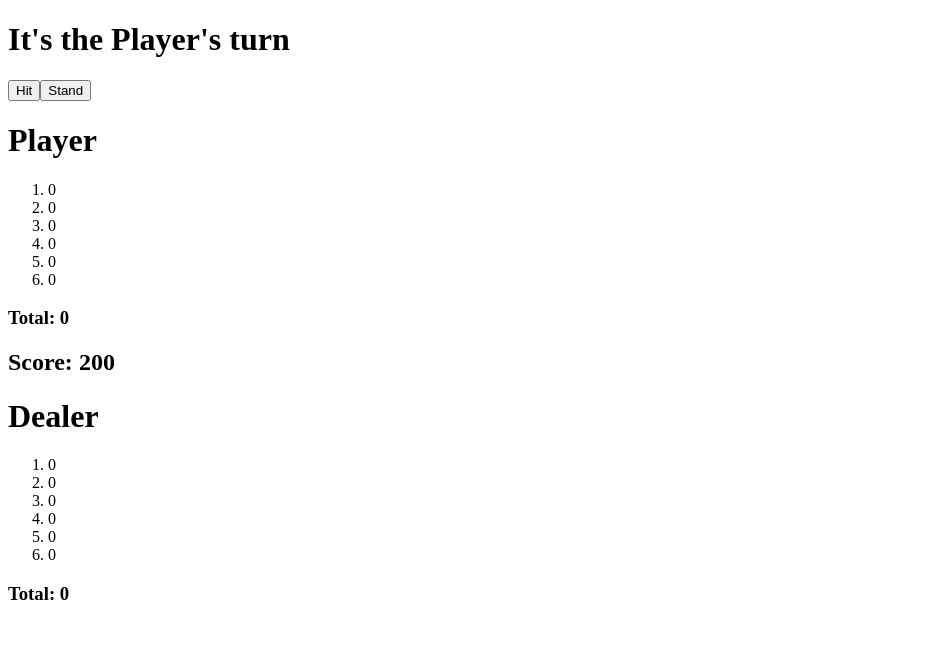
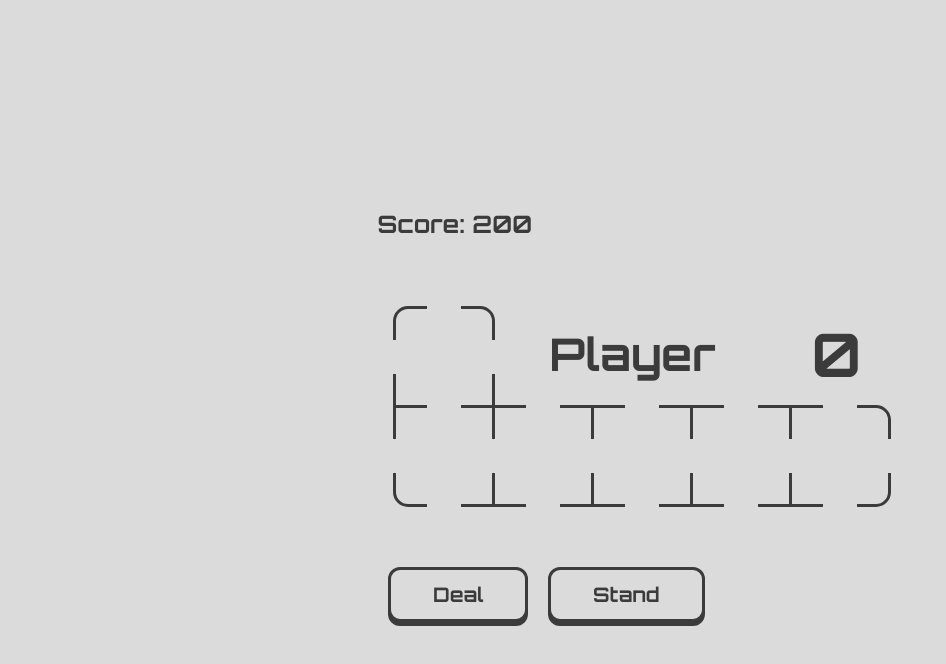
Before and after one commit to grahamhagenah/blackjack, a React (Create React App) app: page / in a window 1280 px wide. Shown: the top 664 px of the page, without its empty margins (0-946 px from the left). Built offline with nearby package versions, Linux system fonts and the light colour scheme.

Commit message:
styling grid

```diff
--- a/src/App.css
+++ b/src/App.css
@@ -1,38 +1,243 @@
-.App {
-  text-align: center;
+@import url('https://fonts.googleapis.com/css2?family=Orbitron:wght@700&display=swap');
+
+
+html,
+body {
+  height: 100%;
 }
 
-.App-logo {
-  height: 40vmin;
-  pointer-events: none;
-}
-
-@media (prefers-reduced-motion: no-preference) {
-  .App-logo {
-    animation: App-logo-spin infinite 20s linear;
-  }
-}
-
-.App-header {
-  background-color: #282c34;
-  min-height: 100vh;
+body {
+  font-family: 'Orbitron', sans-serif;
+  background-color: #DBDBDB;
   display: flex;
   flex-direction: column;
   align-items: center;
   justify-content: center;
-  font-size: calc(10px + 2vmin);
-  color: white;
+  color: #3B3B3B;
 }
 
-.App-link {
-  color: #61dafb;
+.hand {
+  margin: 4rem 0;
 }
 
-@keyframes App-logo-spin {
-  from {
-    transform: rotate(0deg);
+.front {
+  will-change: transform;
+  transition: transform 250ms;
+}
+
+.pushable:hover .front {
+  transform: translateY(-6px);
+}
+
+.pushable:active .front {
+  transform: translateY(-2px);
+}
+
+.pushable {
+  background: #3B3B3B;
+  border: none;
+  border-radius: 12px;
+  padding: 0;
+  cursor: pointer;
+}
+
+.front {
+  font-family: 'Orbitron', sans-serif;
+  display: block;
+  padding: 12px 42px;
+  border-radius: 12px;
+  font-size: 1.25rem;
+  color: #3B3B3B;
+  transform: translateY(-4px);
+  background: #DBDBDB;
+  border: 3px solid #3B3B3B;
+}
+
+button {
+  margin: 0 10px;
+}
+
+.pushable:focus:not(:focus-visible) {
+  outline: none;
+}
+
+.total {
+  font-size: 60px;
+}
+
+.name {
+  font-size: 45px;
+}
+
+ul {
+  display: grid;
+  grid-template-columns: repeat(5, 1fr);
+  list-style: none;
+  padding: 0;
+  margin-right: 15px;
+}
+
+li {
+  color: #3B3B3B;
+  font-size: 50px;
+  border-radius: 15px;
+  text-align: center;
+  min-height: 96px;
+  display: flex;
+  flex-direction: column;
+  justify-content: center;
+}
+
+ul li:nth-of-type(3),
+ul li:nth-of-type(4),
+ul li:nth-of-type(5),
+ul li:nth-of-type(6),
+ul li:nth-of-type(7),
+ul li:nth-of-type(8) {
+  border: 3px solid #3B3B3B;
+  aspect-ratio: 1;
+}
+
+ul li:nth-of-type(3) {
+  border-radius: 15px 15px 0 0;
+  transform: translate(15px, 3px);
+  position: relative;
+  z-index: 0;
+}
+
+ul li:nth-of-type(3):after,
+ul li:nth-of-type(4):after {
+  position: absolute;
+  background-color: #DBDBDB;
+  width: 34px;
+  z-index: 1;
+  content: "";
+  left: calc(50% - 17px);
+  height: 115px;
+}
+
+ul li:nth-of-type(3):before,
+ul li:nth-of-type(4):before {
+  position: absolute;
+  background-color: #DBDBDB;
+  height: 34px;
+  z-index: 1;
+  content: "";
+  right: -15px;
+  width: 120px;
+}
+
+ul li:nth-of-type(4) {
+  border-radius: 0 0 0 15px;
+}
+
+ul li:nth-of-type(5),
+ul li:nth-of-type(6),
+ul li:nth-of-type(7) {
+  border-radius: 0 0 0 0;
+  transform: translateX(6px);
+  position: relative;
+}
+
+/* horizontal divider  */
+ul li:nth-of-type(5):before,
+ul li:nth-of-type(6):before,
+ul li:nth-of-type(7):before,
+ul li:nth-of-type(8):before  {
+  position: absolute;
+  background-color: #DBDBDB;
+  height: 115px;
+  z-index: 1;
+  content: "";
+  left: calc(50% - 17px);
+  width: 34px;
+}
+
+/* vertical divider  */
+ul li:nth-of-type(5):after,
+ul li:nth-of-type(6):after,
+ul li:nth-of-type(7):after,
+ul li:nth-of-type(8):after  {
+  position: absolute;
+  background-color: #DBDBDB;
+  height: 34px;
+  z-index: 1;
+  content: "";
+  width: 115px;
+  right: -15px;
+  width: 115px;
+}
+
+ul li:nth-of-type(4) {
+  transform: translateX(15px);
+}
+
+ul li:nth-of-type(5) {
+  transform: translateX(12px);
+}
+
+ul li:nth-of-type(6) {
+  transform: translateX(9px);
+}
+
+ul li:nth-of-type(8) {
+  border-radius: 0 15px 15px 0;
+  transform: translateX(3px);
+}
+
+li:nth-of-type(1) {
+  grid-column: 2 / 5;
+  grid-row: 1;
+}
+
+ul li:nth-of-type(2) {
+  grid-column: 5 / 6;
+  grid-row: 1;
+}
+
+.card-value {
+  z-index: 100;
+  position: relative;
+}
+
+@media (max-width: 680px) {
+  body, html {
+    width: 100%;
+    margin: 0 auto;
+    position: fixed;
   }
-  to {
-    transform: rotate(360deg);
+
+  #root {
+    max-width: 100%;
+    margin: 0 15px;
   }
+
+  ul li:nth-of-type(3),
+  ul li:nth-of-type(4),
+  ul li:nth-of-type(5),
+  ul li:nth-of-type(6),
+  ul li:nth-of-type(7),
+  ul li:nth-of-type(8) {
+    aspect-ratio: 0;
+  }
+
+  li {
+    font-size: 25px;
+  }
+
+  .name {
+    font-size: 35px;
+  }
+
+  .total {
+    font-size: 35px;
+  }
+
+  /* vertical divider  */
+ul li:nth-of-type(5):after,
+ul li:nth-of-type(6):after,
+ul li:nth-of-type(7):after,
+ul li:nth-of-type(8):after  {
+  width: 80px;
 }
+}
--- a/src/App.js
+++ b/src/App.js
@@ -1,33 +1,55 @@
 import React, { useState } from 'react'
+import './App.css';
+
 
 const Hand = ({ name, hand, total }) => {
 
+  // return (
+  //   <div class="hand">
+  //     <ul>
+  //       <li>{hand[0]}</li>
+  //       <li>{name}</li>
+  //       <li></li>
+  //       <li></li>
+  //       <li>{ total }</li>
+  //       <li>{hand[1]}</li>
+  //       <li>{hand[2]}</li>
+  //       <li>{hand[3]}</li>
+  //       <li>{hand[4]}</li>
+  //       <li>{hand[5]}</li>
+  //     </ul>
+	// 	</div>
+  // )
+
   return (
-    <div>
-      <h1>{name}</h1>
-      <ol>
-        <li>{hand[0]}</li>
-        <li>{hand[1]}</li>
-        <li>{hand[2]}</li>
-        <li>{hand[3]}</li>
-        <li>{hand[4]}</li>
-        <li>{hand[5]}</li>
-      </ol>
-      <h3>Total: { total }</h3>
-		</div>
+    <div class="hand">
+      <div class="vertical-divider"></div>
+      <div class="horizontal-divider"></div>
+      <ul>
+        <li class="name">{name}</li>
+        <li class="total">{total}</li>
+        <li><div class="card-value">{hand[0]}</div></li>
+        <li><div class="card-value">{hand[1]}</div></li>
+        <li><div class="card-value">{hand[2]}</div></li>
+        <li><div class="card-value">{hand[3]}</div></li>
+        <li><div class="card-value">{hand[4]}</div></li>
+        <li><div class="card-value">{hand[5]}</div></li>
+      </ul>
+    </div>
   )
 }
 
-const Controls = ({ turn, gameover, deal, stand }) => {
-
-  console.log(gameover)
+const Controls = ({ gameover, deal, stand }) => {
 
   if(!gameover)
     return (
       <div>
-        <h1>It's the { turn() }'s turn</h1>
-        <button onClick = { deal() } >Hit</button>
-        <button onClick = { stand } >Stand</button>
+        <button onClick = { deal() } class="pushable">
+          <span class="front">Deal</span>
+        </button>
+        <button onClick = { stand } class="pushable">
+          <span class="front">Stand</span>
+        </button>
       </div>
     )
   else
@@ -45,13 +67,26 @@ const Score = ( {score} ) => {
   )
 }
 
+const Board = ( {turn, playerHand, playerTotal, dealerHand, dealerTotal}) => {
+
+  if(turn === true) {
+    return (
+      <Hand name="Player" hand={playerHand} total={playerTotal} />
+    )
+  }
+  else
+    return (
+      <Hand name="Dealer" hand={dealerHand} total={dealerTotal} />
+    )
+}
+
 const App = ({cards}) => {
 
   const [deck, setDeck] = useState(cards)
-  const [playerHand, setPlayerHand] = useState(Array(6).fill(0))
+  const [playerHand, setPlayerHand] = useState(Array(6).fill(''))
   const [playerTotal, setPlayerTotal] = useState(0)
   const [dealerTotal, setDealerTotal] = useState(0)
-  const [dealerHand, setDealerHand] = useState(Array(6).fill(0))
+  const [dealerHand, setDealerHand] = useState(Array(6).fill(''))
   const [nextPlayerPosition, setNextPlayerPosition] = useState(0)
   const [nextDealerPosition, setNextDealerPosition] = useState(0)
   const [playersTurn, togglePlayersTurn] = useState(true)
@@ -85,7 +120,6 @@ const App = ({cards}) => {
 
   const declareWinner = (total) => {
     if(total > 21) {
-      console.log("play total > 21 and game is over")
       toggleGameOver(true)
     }
   }
@@ -139,16 +173,30 @@ const App = ({cards}) => {
 
 return(
  		<div>
-      <Controls turn = { whoseTurn } gameover = {gameOver} deal = {deal} stand = { stand } />
-      <Hand name="Player" hand={playerHand} total={playerTotal} />
       <Score score={score} />
-      <Hand name="Dealer" hand={dealerHand} total={dealerTotal} />
+      <Board turn={playersTurn} playerHand={playerHand} playerTotal={playerTotal} dealerHand={dealerHand} dealerTotal={dealerTotal}/>
+      <Controls gameover = {gameOver} deal = {deal} stand = { stand } />
 		</div>
     )
 }
 
 export default App
 
+
+//TODO:
+//what if total equals 21
+//figure out automatic dealing for dealer and logic to stand at 17, use timeout for slight delay to see numbers loading
+//figure out scoring system, look up how it's done
+//figure out what double means and how to implement
+//implement resset to intitial state
+//add animations using spring or framer motion to show numbers blinking into place
+//add cool buttons inspired by josh comeau's 3D buttons
+//disable buttons while dealer is dealing
+//add CSS and HTML to make it look good
+//on win or lose, show full width score board counting up or down to the new total of points
+//add sound effects
+//deploy to netflify
+//don't refactor unless you have to! just promise to do better next time
 
 //need to put h1 and two buttons into own compenent to change that when game is over and winner is declared
 
--- a/src/index.css
+++ b/src/index.css
@@ -1,4 +1,5 @@
 body {
+  display: none;
   margin: 0;
   font-family: -apple-system, BlinkMacSystemFont, 'Segoe UI', 'Roboto', 'Oxygen',
     'Ubuntu', 'Cantarell', 'Fira Sans', 'Droid Sans', 'Helvetica Neue',
@@ -11,3 +12,8 @@ code {
   font-family: source-code-pro, Menlo, Monaco, Consolas, 'Courier New',
     monospace;
 }
+
+ol {
+  display: grid;
+  grid-template-columns: 1fr 1fr 1fr 1fr 1fr;
+}
```
